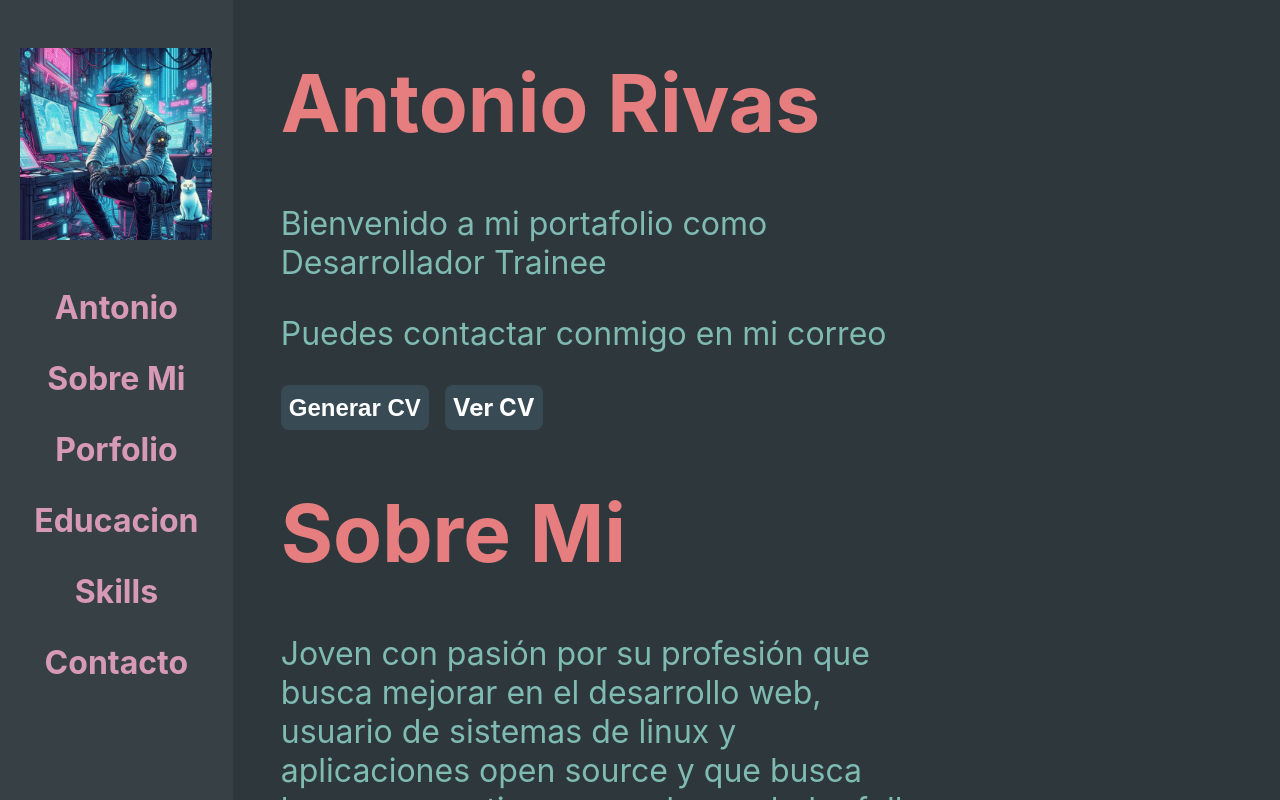
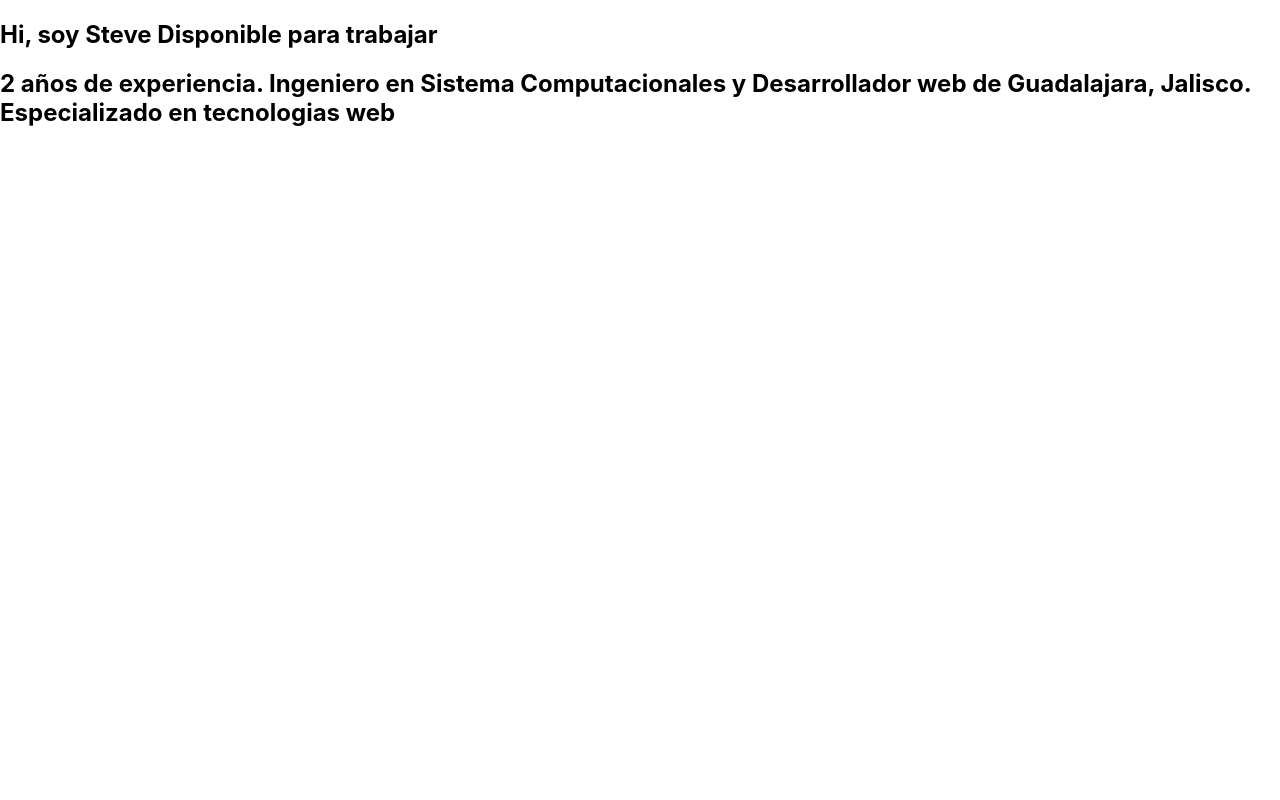
Before and after one commit to SteveBartmoss/cvSteve, a React (Create React App) app: page / in a window 1280 px wide. Built offline with nearby package versions, Linux system fonts and the light colour scheme.

Commit message:
feat: Se implemento el nuevo template del portafolio

```diff
--- a/src/App.js
+++ b/src/App.js
@@ -1,4 +1,5 @@
 import './App.css';
+import { MainMidu } from './components/templateMidu/mainMidu';
 
 function App() {
 
@@ -9,162 +10,7 @@ function App() {
   }
 
   return (
-    <div className="App App-header">
-
-      <div className='div-flex'>
-
-        <div className='div-nav'>
-
-          <div className='div-img'>
-            <img className='img-profile' src='/Assets/racheBartmoss.jpg'  alt='profileImg'/>
-          </div>
-
-          <div className='div-list'>
-
-            <div>
-              <p className='nav-li' onClick={()=>jumpToSection('antonio')}>Antonio</p>
-            </div>
-            <div>
-              <p className='nav-li' onClick={()=>jumpToSection('sobre-mi')}>Sobre Mi</p>
-            </div>
-            <div>
-              <p className='nav-li' onClick={()=>jumpToSection('porfolio')}>Porfolio</p>
-            </div>
-            <div>
-              <p className='nav-li' onClick={()=>jumpToSection('educacion')}>Educacion</p>
-            </div>
-            <div>
-              <p className='nav-li' onClick={()=>jumpToSection('skills')}>Skills</p>
-            </div>
-            <div>
-              <p className='nav-li' onClick={()=>jumpToSection('contacto')}>Contacto</p>
-            </div>
-
-          </div>
-
-        </div>
-
-        <div className='div-page'>
-
-          <div className='div-section' id='antonio'>
-
-            <div className='div-tittle'>
-              <h1 className='tittle-section'>Antonio Rivas</h1>
-            </div>
-
-            <div className='div-content'>
-              <p className='text-content'>Bienvenido a mi portafolio como Desarrollador Trainee</p>
-              <p className='text-content'>Puedes contactar conmigo en mi correo</p>
-              <div className='div-buttons'>
-                <button className='btn'>Generar CV</button>
-                <a className='link' href='#'>Ver CV</a>
-              </div>
-            </div>
-
-          </div>
-
-          <div className='div-section' id='sobre-mi'>
-
-            <div className='div-tittle'>
-              <h1 className='tittle-section'>Sobre Mi</h1>
-            </div>
-
-            <div className='div-content'>
-              <p className='text-content'>
-                Joven con pasión por su profesión que busca mejorar en el desarrollo
-                web, usuario de sistemas de linux y aplicaciones open source y que busca
-                busca convertirse en un desarrolador full stack a la vez que aprende nuevas
-                habilidades y tecnologias.
-              </p>
-              <h1 className='sub-tittle'>Actualmente trabajo como programador Junior en Grupo Carsol</h1>
-            </div>
-
-          </div>
-
-          <div className='div-section' id='porfolio'>
-
-            <div className='div-tittle'>
-              <h1 className='tittle-section'>Porfolio</h1>
-            </div>
-
-            <div className='div-cards'>
-
-              <div className='card'>
-                <div className='div-img-card'>
-                  <img className='img-card' alt='gif1' src='https://media0.giphy.com/media/lkceXNDw4Agryfrwz8/giphy.gif?cid=53b38410mpbuqxqk9rqx0lizb5vj0i6122m0ss07w0ptb3e3&ep=v1_gifs_search&rid=giphy.gif&ct=g' />
-                </div>
-                <div className='div-content-card'>
-                  <h1 className='tittle-card'>GifExpert App</h1>
-                  <p className='text-content'>Una divertida aplicacion para buscar gifs</p>
-                  <a className='link' href='https://stevechambitas.netlify.app/havefun/gifapp' rel="noopener noreferrer" target="_blank" >Ver app</a>
-                </div>
-
-              </div>
-
-              <div className='card'>
-                <div className='div-img-card'>
-                  <img className='img-card' alt='gif2' src='https://media0.giphy.com/media/3ohhweiVB36rAlqVCE/giphy.gif?cid=53b38410859r2noo4mtwsxsutzjbksi2voz4kt2vm5p19qac&ep=v1_gifs_search&rid=giphy.gif&ct=g' />
-                </div>
-                <div className='div-content-card'>
-                  <h1 className='tittle-card'>Oraculo App</h1>
-                  <p className='text-content'>Una aplicacion para responder tus preguntas</p>
-                  <a className='link' href='https://stevechambitas.netlify.app/havefun/yesornotapp' rel="noopener noreferrer" target="_blank">Ver app</a>
-                </div>
-              </div>
-
-            </div>
-
-          </div>
-
-          <div className='div-section' id='educacion'>
-
-            <div className='div-tittle'>
-              <h1 className='tittle-section'>Educacion</h1>
-            </div>
-
-            <div className='div-content'>
-              <h1 className='sub-tittle'>Tec MM Unidad Academica Zapopan, Guadalajara, Jalisco</h1>
-              <p className='text-content'>
-                2019 - 2024 Actualmente soy egresado de la carrera de Ingenieria en Sistemas
-              </p>
-            </div>
-
-          </div>
-
-          <div className='div-section' id='skills'>
-
-            <div className='div-tittle'>
-              <h1 className='tittle-section'>Skills</h1>
-            </div>
-
-            <div className='div-content'>
-              <h1 className='sub-tittle'>Lenguajes de Programacion</h1>
-              <p className='text-content'>C Java Python Javascript</p>
-              <h1 className='sub-tittle'>Frameworks y Librerias</h1>
-              <p className='text-content'>React Express</p>
-              <h1 className='sub-tittle'>Estoy Aprendiendo</h1>
-              <p className='text-content'>Vue js Nest js</p>
-            </div>
-
-          </div>
-
-          <div className='div-section' id='contacto'>
-
-            <div className='div-tittle'>
-              <h1 className='tittle-section'>Contacto</h1>
-            </div>
-
-            <div className='div-content'>
-              <p className='text-content'>Enviame un <a className='link2' href='mailto:za19012397@zapopan.tecmm.edu.mx'>Correo</a></p>
-              <p className='text-content'>Visita mi perfil de <a className='link2' href='https://github.com/MarcoAntonioGuadalupeRivasGuzman' rel="noopener noreferrer" target="_blank">GitHub</a></p>
-            </div>
-
-          </div>
-
-        </div>
-
-      </div>
-    </div>
+    <MainMidu />
   );
 }
 
```
